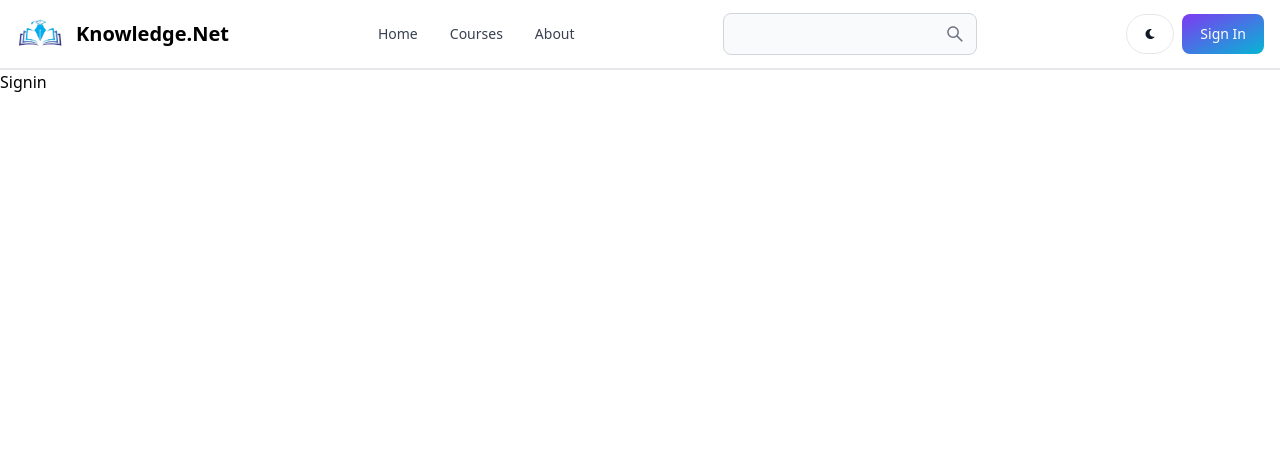
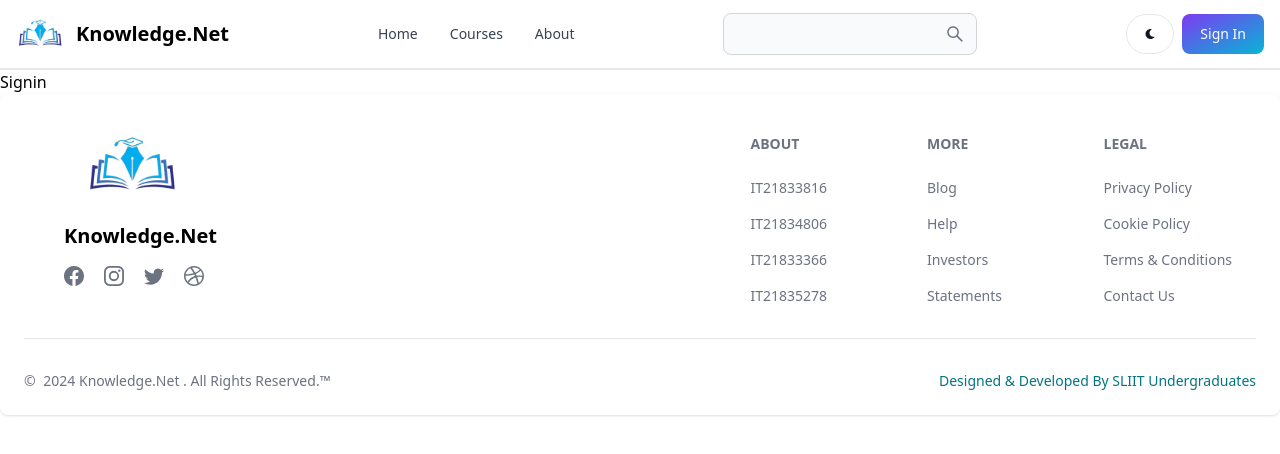
Before and after one commit to Avishka777/Educational-Platform-for-Online-Learning, a React (Vite) app in the folder frontend/: page /sign-in in a window 1280 px wide. Shown: the top 454 px of the page. Built offline with nearby package versions, Linux system fonts and the light colour scheme.

Commit message:
Create Footer Section

```diff
--- a/frontend/src/App.jsx
+++ b/frontend/src/App.jsx
@@ -5,6 +5,7 @@ import Signup from './pages/Signup'
 import Signin from './pages/Signin'
 import About from './pages/About'
 import Header from './components/Header'
+import Footers from './components/Footer'
 
 export default function App() {
   return (
@@ -19,6 +20,7 @@ export default function App() {
       <Route path="/sign-in" element={ <Signin/> }/>
 
     </Routes>
+    <Footers/>
     </BrowserRouter>
   )
 }
--- a/frontend/src/components/Footer.jsx
+++ b/frontend/src/components/Footer.jsx
@@ -1,6 +1,7 @@
 import { Footer } from "flowbite-react";
 import { BsDribbble, BsFacebook, BsInstagram, BsTwitter } from "react-icons/bs";
 import logo from '../assets/logo.png';
+
 
 export default function Footers() {
 
```
